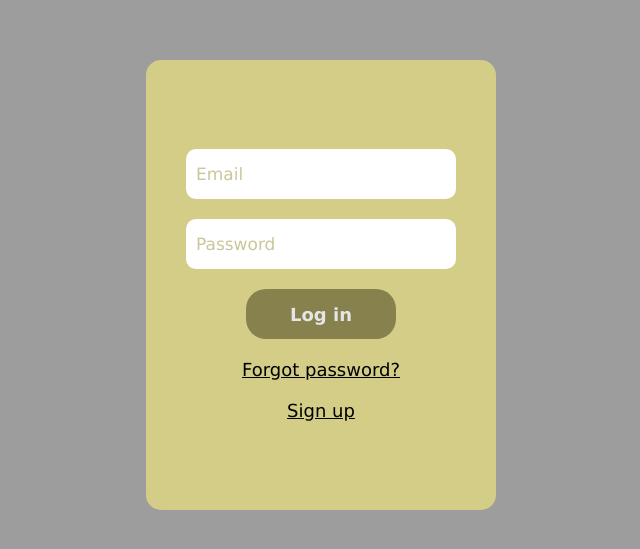
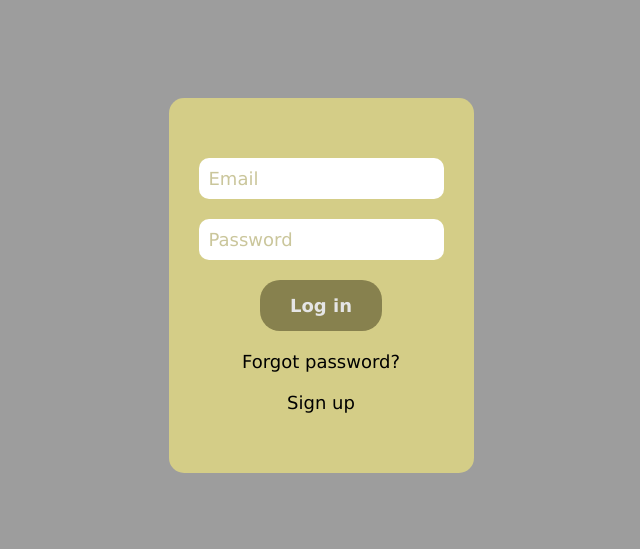
Before and after one commit to demicat1/cod-lab-project, a Vue app in the folder frontend/: page / in a window 1280 px wide. Shown: the part 115-664 px from the top of the page, without its empty margins (319-959 px from the left). Built offline with nearby package versions, Linux system fonts and the light colour scheme.

Commit message:
Merge branch 'rimon' of https://github.com/demicat1/cod-lab-project into rimon

```diff
--- a/frontend/src/App.vue
+++ b/frontend/src/App.vue
@@ -10,14 +10,17 @@
   -moz-osx-font-smoothing: grayscale;
   text-align: center;
 }
+
 * {
   font-family: Verdana;
   font-size: large;
-  font-weight: 600;
 }
+
 body {
   margin: 0;
   padding: 0;
+  box-sizing: border-box;
+  min-height: 100vh;
   background-color: #9d9d9d;
 }
 </style>
--- a/frontend/src/views/Login.vue
+++ b/frontend/src/views/Login.vue
@@ -1,120 +1,84 @@
 <template>
-  <div class="container-login">
-    <form @submit.prevent="login" v-if="isLogin">
-      <div class="inner-form">
-        <input class="input_data" type="text" placeholder="Email" v-model="userData.email" />
-        <input class="input_data" type="password" placeholder="Password" v-model="userData.pass" />
+  <div class="login-wrapper">
+    <form @submit.prevent="login" v-if="isLogin" class="login-form">
+      <input class="input-data" type="text" placeholder="Email" v-model="userData.email" />
+      <input class="input-data" type="password" placeholder="Password" v-model="userData.pass" />
       <button class="login-btn">
         <span>Log in</span>
       </button>
-        <a>Forgot password?</a>
-        <a @click="isLogin = !isLogin">Sign up</a>
-      </div>
+      <a class="login-link">Forgot password?</a>
+      <a class="login-link" @click="isLogin = !isLogin">Sign up</a>
     </form>
-    <form @submit.prevent="register" v-else>
-      <div class="inner-form">
-        <input class="input_data" type="text" placeholder="Email" v-model="userData.email" />
-        <input class="input_data" type="password" placeholder="Password" v-model="userData.pass" />
-        <input class="input_data" type="password" placeholder="Repeat password" v-model="userData.repeatPass" />
+    <form @submit.prevent="register" v-else class="login-form">
+      <input class="input-data" type="text" placeholder="Email" v-model="userData.email" />
+      <input class="input-data" type="password" placeholder="Password" v-model="userData.pass" />
+      <input class="input-data" type="password" placeholder="Repeat password" v-model="userData.repeatPass" />
       <button class="login-btn">
         <span>Sign up</span>
       </button>
-        <a @click="isLogin = !isLogin">Already have an account?</a>
-      </div>
+      <a class="login-link" @click="isLogin = !isLogin">Already have an account?</a>
     </form>
   </div>
 </template>
 
 <script setup lang="ts">
-import { ref } from "@vue/reactivity";
-import AuthService from "../scripts/services/auth-service";
+import { ref } from '@vue/reactivity'
+import AuthService from '../scripts/services/auth-service'
 
-const isLogin = ref(true);
-const userData = ref({ email: "", pass: "", repeatPass: "" });
+const isLogin = ref(true)
+const userData = ref({ email: '', pass: '', repeatPass: '' })
 
 function login() {
-  AuthService.login(userData.value.email, userData.value.pass);
+  AuthService.login(userData.value.email, userData.value.pass)
 }
 
 function register() {
-  AuthService.register(userData.value.email, userData.value.pass);
+  AuthService.register(userData.value.email, userData.value.pass)
 }
 </script>
 
 <style scoped>
-.container-login {
-  width: 100vw;
-  height: 100vh;
-  display: grid;
-  grid-template-columns: repeat(3, 1fr);
-  grid-template-rows: 1fr 3fr 1fr;
-  gap: 30px;
-  padding: 30px;
-  box-sizing: border-box;
-  justify-items: center;
-  align-items: center;
+/* Inter font */
+/* @import url('https://fonts.googleapis.com/css2?family=Inter:wght@100;200;300;400;500;600;700;800;900&display=swap'); */
+
+* {
+  font-family: Verdana;
+  font-size: large;
 }
 
-.input_data {
-  width: 260px;
-  height: 50px;
-  border-radius: 10px;
-  background-color: #ffffff;
-  font-size: 17px;
+body {
+  margin: 0;
+  padding: 0;
+  box-sizing: border-box;
+  min-height: 100vh;
+  background-color: #9d9d9d;
 }
 
-form {
-  grid-column-start: 2;
-  grid-column-end: 3;
-  grid-row-start: 2;
-  grid-row-end: 3;
-  display: flex;
-  justify-content: center;
-  align-items: center;
+.login-wrapper {
+  display: grid;
+  place-items: center;
+  min-height: 100vh;
+}
+
+.login-form {
+  display: grid;
+  place-items: center;
   background-color: #d4cd87;
   border-radius: 15px;
-  width: 350px;
-  height: 450px;
+  /* width: 350px;
+  height: 450px; */
+  padding: 50px 20px;
 }
 
-@media (max-width: 480px) {
-  .container-login {
-    margin: 0 auto;
-    display: flex;
-    justify-content: center;
-    align-items: center;
-    padding: 0;
-    gap: 0;
-  }
-  .input_data {
-    width: 240px;
-    height: 45px;
-  }
-  form {
-    width: 300px;
-    height: 400px;
-  }
-}
-
-.inner-form {
-  display: grid;
-  justify-items: center;
-}
-
-form input,
-button,
-a {
-  display: block;
-  margin: 10px;
-}
-
-form input {
+.input-data {
   margin: 10px 30px;
-  padding: 0px 0px 0px 10px;
-  border-radius: 15px;
+  padding: 10px;
+  border-radius: 10px;
   outline: none;
   border-style: none;
-  width: 200px;
+  /* width: 300px; */
+  /* height: 50px; */
+  background-color: #ffffff;
 }
 
 ::placeholder {
@@ -123,25 +87,31 @@ form input {
   color: #b9b37a;
 }
 
-form button {
-  width: 150px;
-  height: 50px;
+.login-btn {
+  margin: 10px;
+  padding: 15px 30px;
   border-radius: 20px;
   border-style: none;
   background-color: #87814e;
   color: #e5e5e5;
   transition: 0.5s;
   cursor: pointer;
+  font-weight: 600;
 }
 
-form button:hover {
+.login-btn:hover {
   box-shadow: 0px 5px #504c2f;
 }
 
-form a {
+.login-link {
+  margin: 10px;
   font-weight: 400;
   color: #000000;
-  text-decoration: underline;
-  cursor: pointer;
+}
+
+.login-form input,
+button,
+a {
+  margin: 10px;
 }
 </style>
```
Lines whose indentation alone changed are shown as unchanged.
